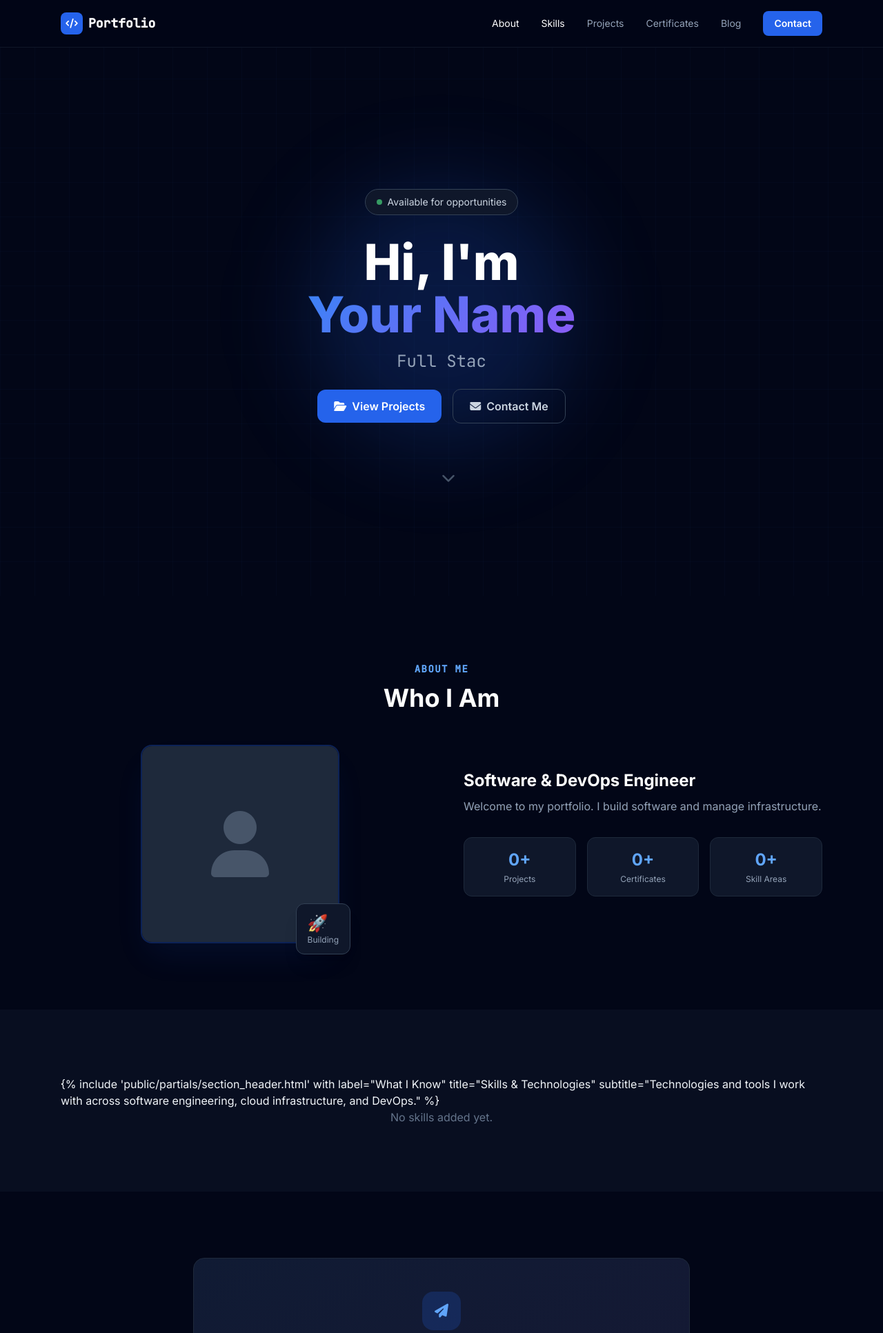
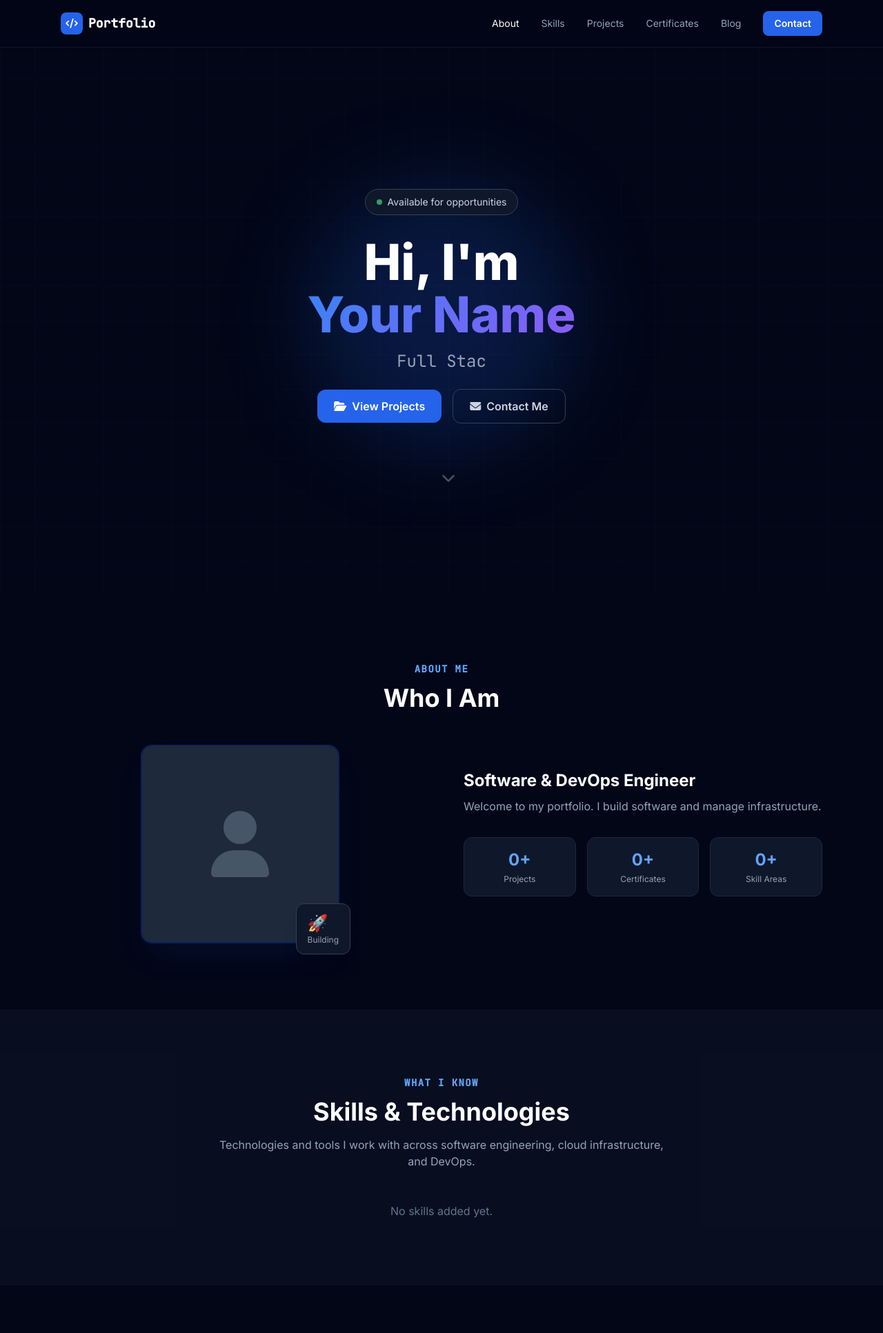
Before and after one commit to mihisara-koralage/dev-portfolio-cms, a Django app: page / in a window 1280 px wide. Shown: the top 1933 px of the page at 69% size. Run offline with Django 5.2, Linux system fonts and the light colour scheme; data that the repository does not hold is empty; parts of the project's set-up code (start-up, migrations or seed data) failed here and were passed over; some libraries are stand-ins or nearby versions.

Commit message:
fix: resolve public frontend navigation and error page issues
- Fix active navigation highlighting for public pages
- Fix custom 404 and 500 error pages not rendering
- Fix Django template include being displayed as literal text in Skills and other sections

```diff
--- a/backend/templates/public/base.html
+++ b/backend/templates/public/base.html
@@ -132,7 +132,7 @@
         <!-- Desktop nav -->
         <div class="hidden md:flex items-center gap-8">
             <a href="{% url 'public:home' %}#about"        class="nav-link text-sm transition-colors {% active_link 'public:home' 'text-white' 'text-slate-400 hover:text-white' %}">About</a>
-            <a href="{% url 'public:home' %}#skills"       class="nav-link text-sm transition-colors {% active_link 'public:home' 'text-white' 'text-slate-400 hover:text-white' %}">Skills</a>
+            <a href="{% url 'public:home' %}#skills"       class="nav-link text-sm text-slate-400 hover:text-white transition-colors">Skills</a>
             <a href="{% url 'public:project-list' %}"      class="nav-link text-sm transition-colors {% active_link 'public:project-list' 'text-white' 'text-slate-400 hover:text-white' %}">Projects</a>
             <a href="{% url 'public:certificate-list' %}"  class="nav-link text-sm transition-colors {% active_link 'public:certificate-list' 'text-white' 'text-slate-400 hover:text-white' %}">Certificates</a>
             <a href="{% url 'public:blog-list' %}"         class="nav-link text-sm transition-colors {% active_link 'public:blog-list' 'text-white' 'text-slate-400 hover:text-white' %}">Blog</a>
```
Also changed, not shown: backend/templates/public/home.html (+4 -8 lines).
